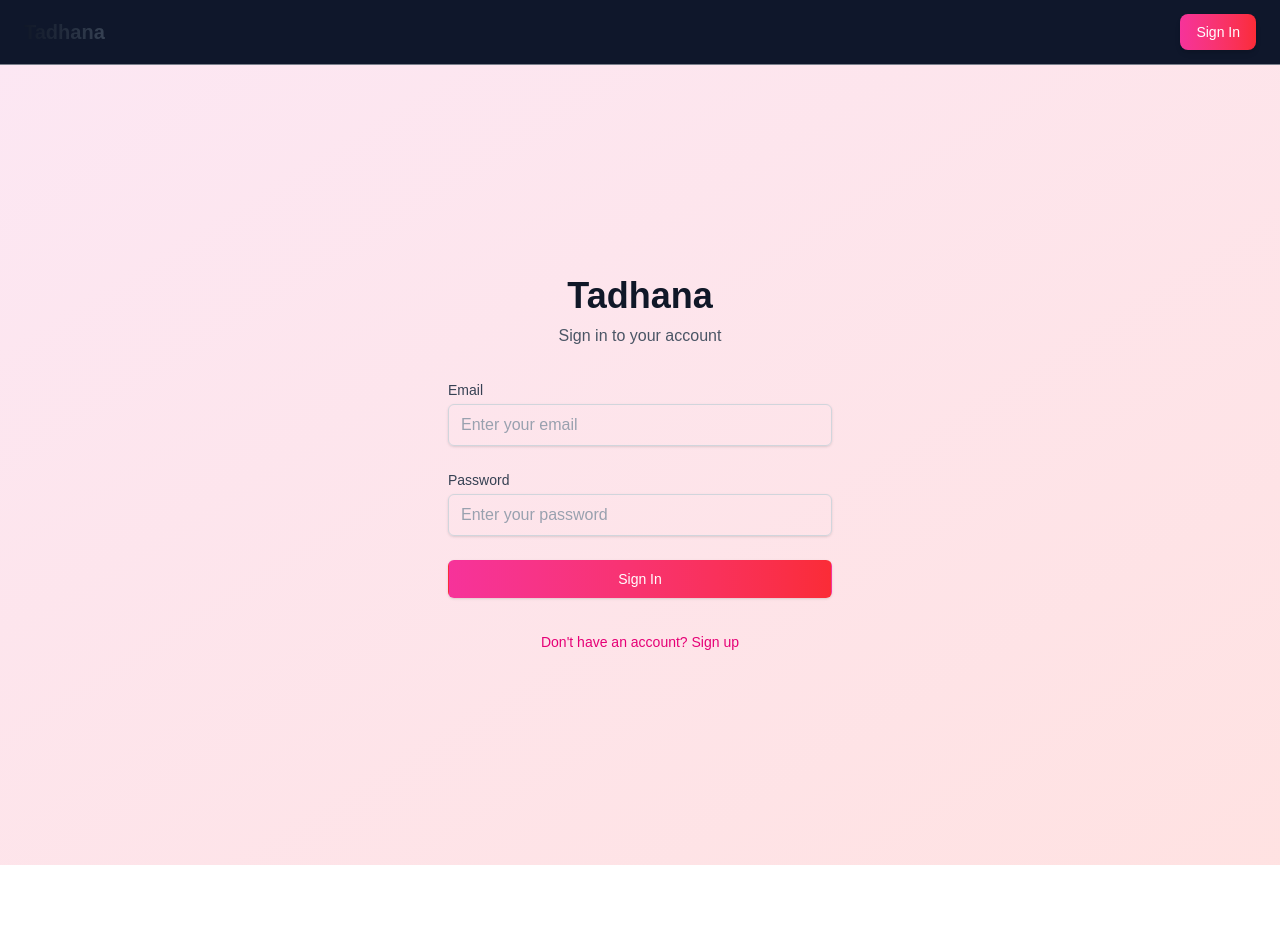
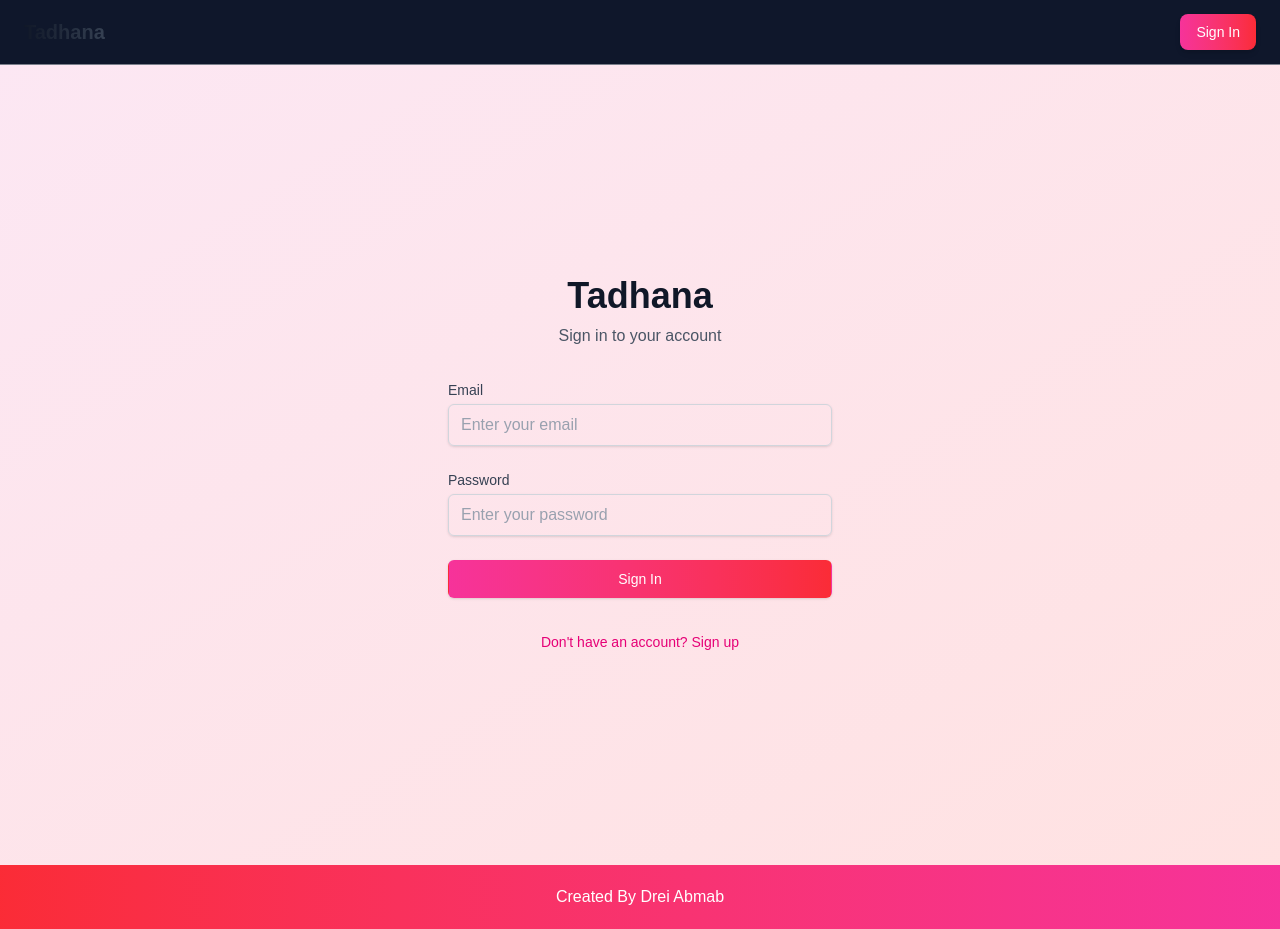
Before and after one commit to Dreigannadoit/DatingApp, a Next.js app: page /auth in a window 1280 px wide. Before the commit the page ends 865 px from the top, so only its background shows below. Built offline with nearby package versions, Linux system fonts and the light colour scheme; no server answers.

Commit message:
Added Basic Footer

```diff
--- a/app/layout.tsx
+++ b/app/layout.tsx
@@ -3,6 +3,7 @@ import { Geist, Geist_Mono } from "next/font/google";
 import "./globals.css";
 import { AuthProvider } from "@/contexts/auth-context";
 import Navbar from "@/components/Navbar";
+import Footer from "@/components/Footer";
 
 const geistSans = Geist({
   variable: "--font-geist-sans",
@@ -33,6 +34,7 @@ export default function RootLayout({
           <div className="h-full flex flex-col">
             <Navbar />
             {children}
+            <Footer />
           </div>
         </AuthProvider>
       </body>
--- /dev/null
+++ b/components/Footer.tsx
@@ -0,0 +1,11 @@
+import React from 'react'
+
+const Footer = () => {
+  return (
+    <div className="relative h-20 p-5 flex justify-center align-middle z-50 bg-gradient-to-r from-red-500 to-pink-500 text-white">
+        <p>Created By Drei Abmab</p>
+    </div>
+  )
+}
+
+export default Footer
```
